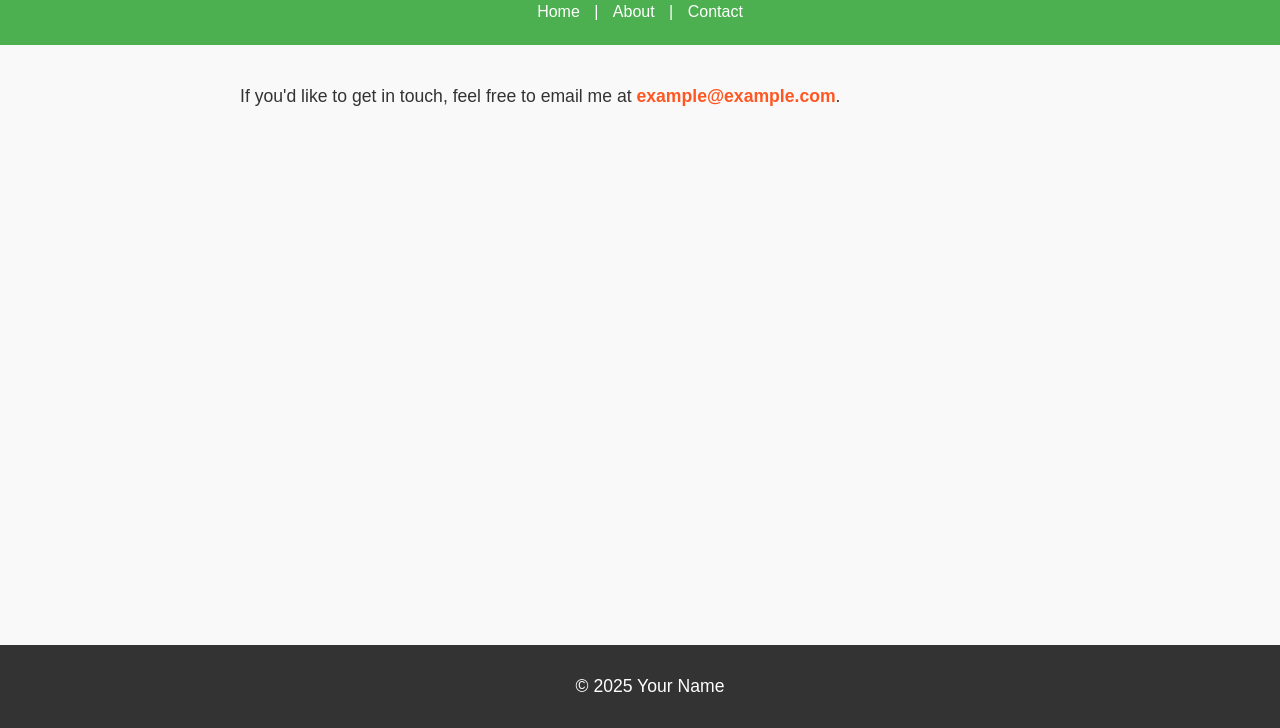
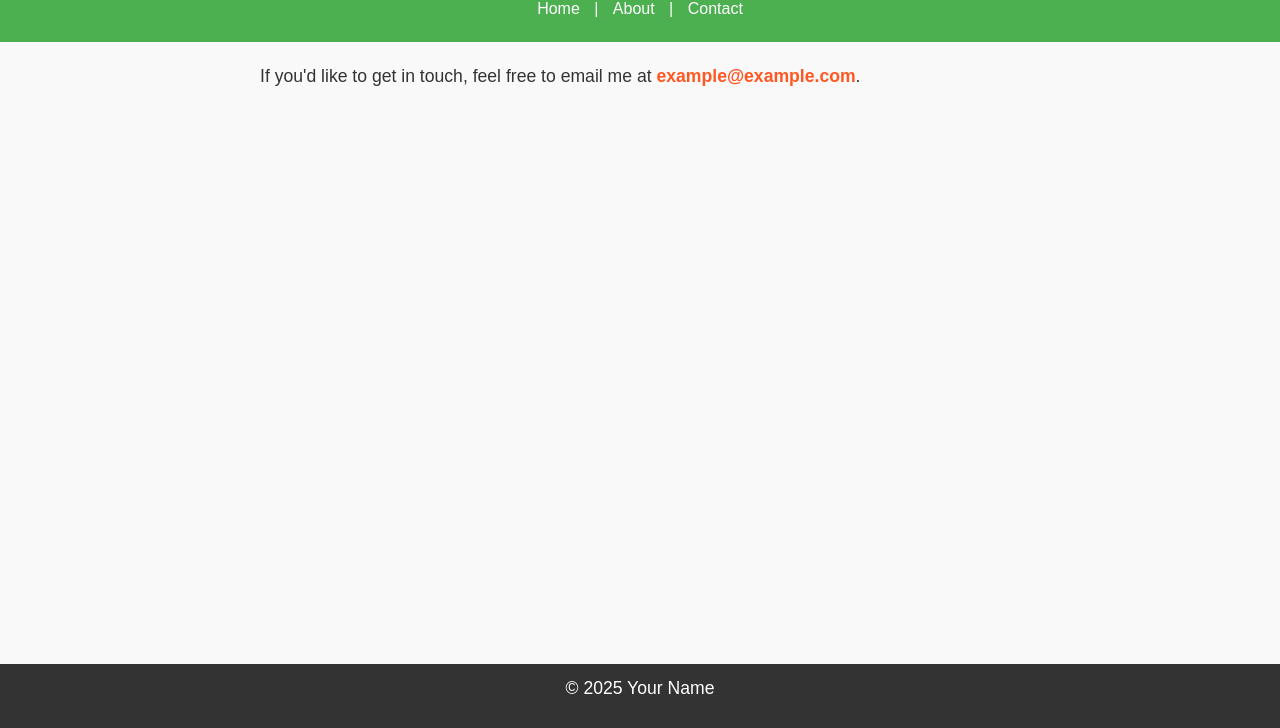
Before and after one commit to thapelo20605/my-github-page, a plain HTML site: page contact.html in a window 1280 px wide. Shown: the part 72-800 px from the top of the page. Drawn offline with nearby package versions, Linux system fonts and the light colour scheme.

Commit message:
contact.html

```diff
--- a/contact.html
+++ b/contact.html
@@ -7,6 +7,12 @@
 <meta charset="UTF-8">
 
 <meta name="viewport" content="width=device-width, initial-scale=1.0">
+
+  <!-- Bootstrap CSS -->
+
+<link href="https://cdn.jsdelivr.net/npm/bootstrap@5.3.0/dist/css/bootstrap.min.css" rel="stylesheet">
+
+<!-- Custom CSS -->
 
   <link rel="stylesheet" href="styles.css">
 
```
